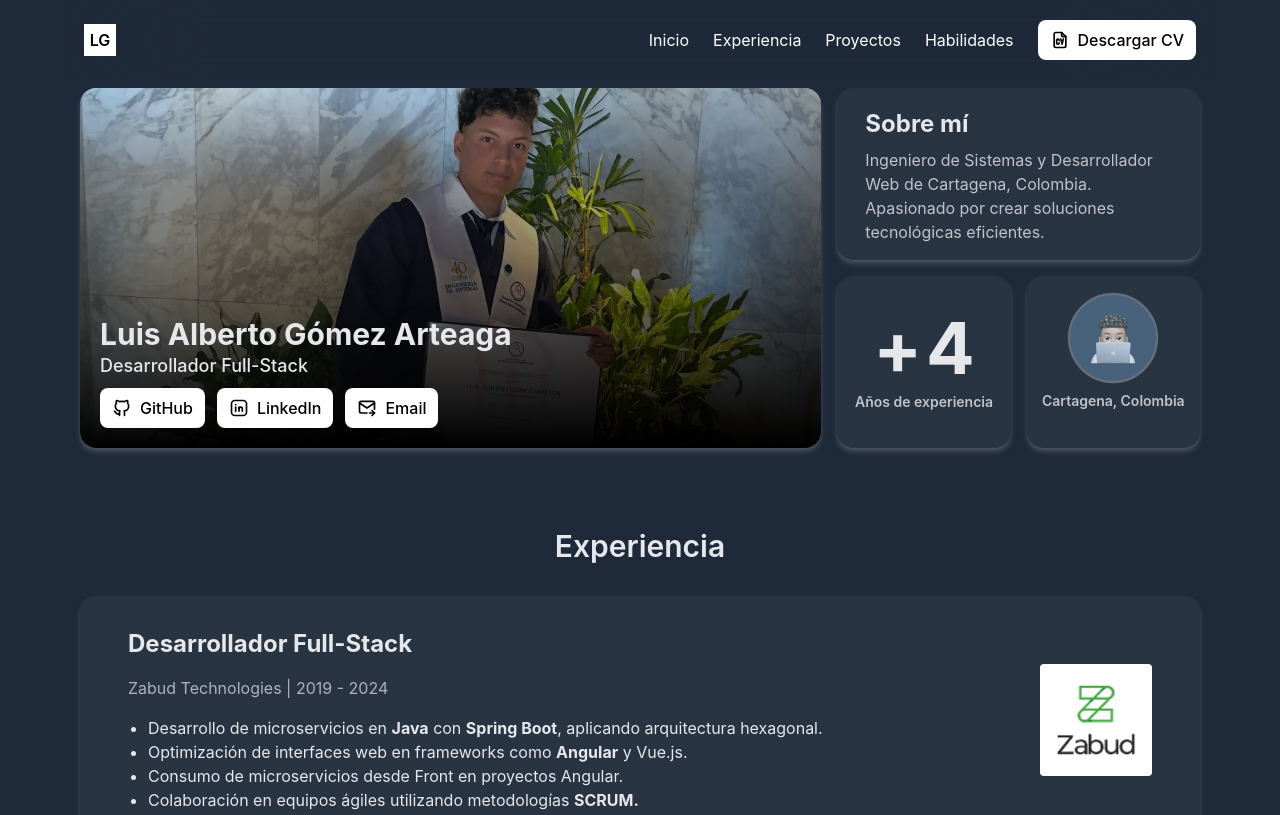
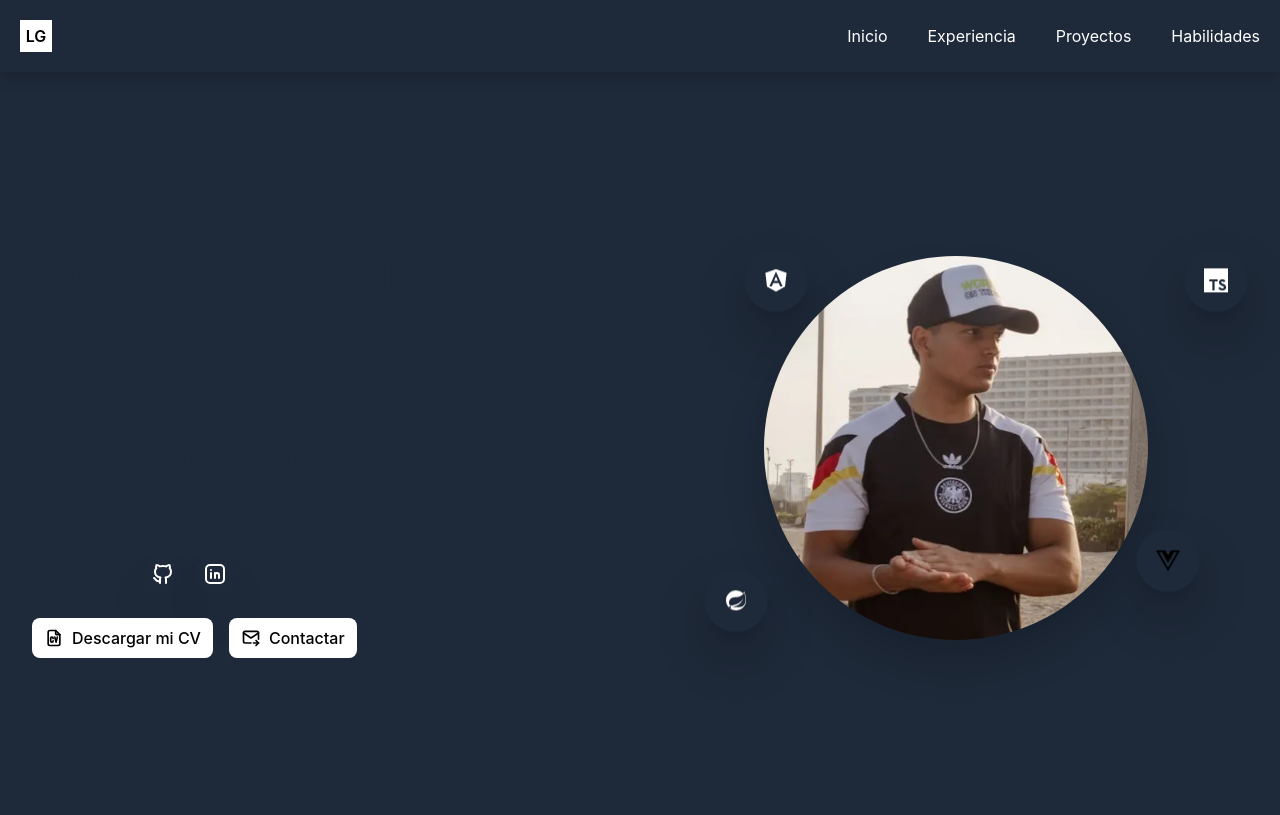
Before and after one commit to luisgomezadev/luisgomezdev-portfolio, an Astro site: page / in a window 1280 px wide. Shown: the top 815 px of the page. Built offline with nearby package versions, Linux system fonts and the light colour scheme; Astro itself is replaced by a stand-in of ours.

Commit message:
Add new icons for Angular, TypeScript, Spring, Vue, and update profile image; refine Header and Navbar components

```diff
--- /dev/null
+++ b/src/assets/icons/AngularIcon.astro
@@ -0,0 +1,21 @@
+---
+const { color = 'currentColor', size = 24 } = Astro.props;
+---
+
+<svg
+  fill={color}
+  width={size}
+  height={size}
+  viewBox="0 0 32 32"
+  version="1.1"
+  xmlns="http://www.w3.org/2000/svg"
+  ><g id="SVGRepo_bgCarrier" stroke-width="0"></g><g
+    id="SVGRepo_tracerCarrier"
+    stroke-linecap="round"
+    stroke-linejoin="round"></g><g id="SVGRepo_iconCarrier">
+    <title>angular</title>
+    <path
+      d="M24.826 23.885h-3.297l-1.777-4.377h-7.507l-1.777 4.379h-3.299l8.83-19.571zM15.999 1.004l-14.145 4.976 2.157 18.458 11.989 6.557 11.992-6.551 2.154-18.462-14.147-4.977zM13.414 16.806h5.171l-2.587-6.133z"
+    ></path>
+  </g></svg
+>
--- /dev/null
+++ b/src/assets/icons/SpringIcon.astro
@@ -0,0 +1,14 @@
+---
+const { color = 'currentColor', size = 24 } = Astro.props;
+---
+
+<svg fill={color} width={size} height={size} viewBox="0 0 24 24" xmlns="http://www.w3.org/2000/svg"
+  ><g id="SVGRepo_bgCarrier" stroke-width="0"></g><g
+    id="SVGRepo_tracerCarrier"
+    stroke-linecap="round"
+    stroke-linejoin="round"></g><g id="SVGRepo_iconCarrier"
+    ><path
+      d="M20.205 16.392c-2.469 3.289-7.741 2.179-11.122 2.338 0 0-.599.034-1.201.133 0 0 .228-.097.519-.198 2.374-.821 3.496-.986 4.939-1.727 2.71-1.388 5.408-4.413 5.957-7.555-1.032 3.022-4.17 5.623-7.027 6.679-1.955.722-5.492 1.424-5.493 1.424a5.28 5.28 0 0 1-.143-.076c-2.405-1.17-2.475-6.38 1.894-8.059 1.916-.736 3.747-.332 5.818-.825 2.208-.525 4.766-2.18 5.805-4.344 1.165 3.458 2.565 8.866.054 12.21zm.042-13.28a9.212 9.212 0 0 1-1.065 1.89 9.982 9.982 0 0 0-7.167-3.031C6.492 1.971 2 6.463 2 11.985a9.983 9.983 0 0 0 3.205 7.334l.22.194a.856.856 0 1 1 .001.001l.149.132A9.96 9.96 0 0 0 12.015 22c5.278 0 9.613-4.108 9.984-9.292.274-2.539-.476-5.763-1.752-9.596"
+    ></path></g
+  ></svg
+>
--- /dev/null
+++ b/src/assets/icons/TypeScriptIcon.astro
@@ -0,0 +1,14 @@
+---
+const { color = 'currentColor', size = 24 } = Astro.props;
+---
+
+<svg fill={color} width={size} height={size} viewBox="0 0 32 32" xmlns="http://www.w3.org/2000/svg"
+  ><g id="SVGRepo_bgCarrier" stroke-width="0"></g><g
+    id="SVGRepo_tracerCarrier"
+    stroke-linecap="round"
+    stroke-linejoin="round"></g><g id="SVGRepo_iconCarrier">
+    <path
+      d="M0 16v16h32v-32h-32zM25.786 14.724c0.813 0.203 1.432 0.568 2.005 1.156 0.292 0.312 0.729 0.885 0.766 1.026 0.010 0.042-1.38 0.974-2.224 1.495-0.031 0.021-0.156-0.109-0.292-0.313-0.411-0.599-0.844-0.859-1.505-0.906-0.969-0.063-1.594 0.443-1.589 1.292-0.005 0.208 0.042 0.417 0.135 0.599 0.214 0.443 0.615 0.708 1.854 1.245 2.292 0.984 3.271 1.635 3.88 2.557 0.682 1.031 0.833 2.677 0.375 3.906-0.51 1.328-1.771 2.234-3.542 2.531-0.547 0.099-1.849 0.083-2.438-0.026-1.286-0.229-2.505-0.865-3.255-1.698-0.297-0.323-0.87-1.172-0.833-1.229 0.016-0.021 0.146-0.104 0.292-0.188s0.682-0.396 1.188-0.688l0.922-0.536 0.193 0.286c0.271 0.411 0.859 0.974 1.214 1.161 1.021 0.542 2.422 0.464 3.115-0.156 0.281-0.234 0.438-0.594 0.417-0.958 0-0.37-0.047-0.536-0.24-0.813-0.25-0.354-0.755-0.656-2.198-1.281-1.651-0.714-2.365-1.151-3.010-1.854-0.406-0.464-0.708-1.010-0.88-1.599-0.12-0.453-0.151-1.589-0.057-2.042 0.339-1.599 1.547-2.708 3.281-3.036 0.563-0.109 1.875-0.068 2.427 0.068zM18.276 16.063l0.010 1.307h-4.167v11.839h-2.948v-11.839h-4.161v-1.281c0-0.714 0.016-1.307 0.036-1.323 0.016-0.021 2.547-0.031 5.62-0.026l5.594 0.016z"
+    ></path>
+  </g></svg
+>
--- /dev/null
+++ b/src/assets/icons/VueIcon.astro
@@ -0,0 +1,19 @@
+---
+const { color = 'currentColor', size = 24 } = Astro.props;
+---
+
+<svg
+  fill={color}
+  width={size}
+  height={size}
+  viewBox="0 0 24 24"
+  xmlns="http://www.w3.org/2000/svg"
+  ><g id="SVGRepo_bgCarrier" stroke-width="0"></g><g
+    id="SVGRepo_tracerCarrier"
+    stroke-linecap="round"
+    stroke-linejoin="round"></g><g id="SVGRepo_iconCarrier">
+    <path
+      d="M19.1143 2H15L12 6.9L9.42857 2H0L12 23L24 2H19.1143ZM3 3.75H5.91429L12 14.6L18.0857 3.75H21L12 19.5L3 3.75Z"
+      fill="#000000"></path>
+  </g></svg
+>
--- a/src/components/Experience.astro
+++ b/src/components/Experience.astro
@@ -22,7 +22,7 @@ const { id } = Astro.props;
               >Angular</strong
             > y Vue.js.
           </li>
-          <li>Consumo de microservicios desde Front en proyectos Angular.</li>
+          <li>Consumo de microservicios desde Front.</li>
           <li>
             Colaboración en equipos ágiles utilizando metodologías <strong
               >SCRUM.</strong
--- a/src/components/Header.astro
+++ b/src/components/Header.astro
@@ -3,6 +3,10 @@ import GitHub from '../assets/icons/GitHub.astro';
 import LinkedIn from '../assets/icons/LinkedIn.astro';
 import CvIcon from '../assets/icons/CvIcon.astro';
 import EmailIcon from '../assets/icons/EmailIcon.astro';
+import AngularIcon from '../assets/icons/AngularIcon.astro';
+import TypeScriptIcon from '../assets/icons/TypeScriptIcon.astro';
+import SpringIcon from '../assets/icons/SpringIcon.astro';
+import VueIcon from '../assets/icons/VueIcon.astro';
 
 import ButtonLink from './ButtonLink.astro';
 import CardItem from './CardItem.astro';
@@ -10,70 +14,102 @@ import CardItem from './CardItem.astro';
 const { id } = Astro.props;
 ---
 
-<section id={id} class="w-full grid auto-rows-[172px] grid-cols-6 gap-4 scroll-mt-30">
-  <CardItem class="col-span-6 lg:col-span-4 row-span-2">
-    <div class="absolute bg_gradient top-0 left-0 bottom-0 right-0 z-[2]"></div>
-    <img
-      class="absolute w-full h-full object-cover left-0 top-0"
-      src="/images/background_perfil.webp"
-      alt="Fondo de perfil"
-    />
-    <div class="absolute z-[3] left-0 bottom-0 flex flex-col p-5">
-      <span class="text-3xl font-bold leading-7">Luis Alberto Gómez Arteaga</span>
-      <span class="text-lg font-medium leading-9">Desarrollador Full-Stack</span>
-      <div class="flex flex-wrap items-center gap-3 mt-1">
-        <ButtonLink href="https://github.com/luisgomezadev">
-          <GitHub color="#000" size={20} />
-          <span class="hidden lg:flex">GitHub</span>
+<section
+  id={id}
+  class="grid lg:grid-cols-2 gap-12 items-center min-h-[calc(100vh-5rem)] py-12 scroll-mt-30"
+>
+  <div class="flex flex-col gap-6">
+    <h1 class="text-4xl sm:text-5xl lg:text-6xl font-bold text-gray-800 dark:text-white">
+      Hola, soy Luis Gómez Arteaga
+    </h1>
+    <h2
+      class="text-xl sm:text-2xl lg:text-3xl font-semibold text-gray-800 dark:text-white flex items-center aos-init aos-animate"
+      data-aos-delay="600"
+      data-aos="fade-right"
+    >
+      <span class="typing-text">Desarrollador FullStack</span>
+    </h2>
+    <p class="text-lg text-gray-800 dark:text-white leading-relaxed max-w-lg">
+      Ingeniero de sistemas y desarrollador web con más de cuatro años de experiencia en el diseño,
+      desarrollo y mantenimiento de aplicaciones web.
+    </p>
+    <div class="flex items-center space-x-4">
+      <span class="text-gray-800 dark:text-white font-medium">Sígueme en:</span>
+      <div class="flex space-x-3">
+        <a
+          href="https://github.com/luisgomezadev"
+          target="_blank"
+          rel="noopener noreferrer"
+          class="w-10 h-10 bg-gray-800 text-white dark:bg-white rounded-full flex items-center shadow-2xl justify-center dark:text-gray-800 hover:text-white dark:hover:bg-white dark:hover:text-gray-800 transition-all duration-300 hover:shadow-lg hover:-translate-y-1"
+          aria-label="Visit GitHub"
+        >
+          <GitHub class="w-6 h-6" />
+        </a>
+        <a
+          href="https://www.linkedin.com/in/luisgomezdev/"
+          target="_blank"
+          rel="noopener noreferrer"
+          class="w-10 h-10 bg-gray-800 text-white dark:bg-white rounded-full flex items-center shadow-2xl justify-center dark:text-gray-800 hover:text-white dark:hover:bg-white dark:hover:text-gray-800 transition-all duration-300 hover:shadow-lg hover:-translate-y-1"
+          aria-label="Visit LinkedIn"
+        >
+          <LinkedIn class="w-6 h-6" />
+        </a>
+      </div>
+    </div>
+    <div class="flex items-center gap-4">
+      <ButtonLink href="/files/CV_Luis_Gomez_2025.pdf">
+        <CvIcon color="#000" size={20} />
+        Descargar mi CV
       </ButtonLink>
-        <ButtonLink href="https://www.linkedin.com/in/luisgomezdev/">
-          <LinkedIn color="#000" size={20} />
-          <span class="hidden lg:flex">LinkedIn</span>
-        </ButtonLink>
-        <ButtonLink href="mailto:luisgomez24g@gmail.com">
+      <ButtonLink href="mailto:luisgomeza@gmail">
         <EmailIcon color="#000" size={20} />
-          <span class="hidden lg:flex">Email</span>
-        </ButtonLink>
-        <ButtonLink class="inline-flex lg:hidden" href="/files/CV_Luis_Gomez_2025.pdf">
-          <CvIcon color="#000" size={20} />
-          <span class="hidden lg:flex">Descargar CV</span>
+        Contactar
       </ButtonLink>
     </div>
   </div>
-  </CardItem>
-  <CardItem class="col-span-6 lg:col-span-2 row-span-1 flex flex-col py-5 px-7 gap-2">
-    <h2 class="text-2xl font-bold z-[1]">Sobre mí</h2>
-    <p class="text-base w-full z-[1] opacity-80">
-      Ingeniero de Sistemas y Desarrollador Web de Cartagena, Colombia. Apasionado por crear
-      soluciones tecnológicas eficientes.
-    </p>
-  </CardItem>
-  <CardItem
-    class="col-span-3 lg:col-span-1 row-span-1 flex items-center justify-center flex-col gap-2"
+  <div class="relative flex justify-center items-center">
+    <div class="relative">
+      <img
+        src="/images/foto_perfil.webp"
+        alt="Luis Gómez"
+        class="w-64 h-64 sm:w-80 sm:h-80 lg:w-96 lg:h-96 object-cover rounded-full shadow-2xl hover:-translate-y-2 transition-all duration-300"
+      />
+    </div>
+    <div
+      class="absolute top-0 left-8 sm:left-20 w-12 h-12 sm:w-16 sm:h-16 bg-gray-800 text-white dark:bg-white dark:text-gray-800 dark:border rounded-full drop-shadow-2xl shadow-lg dark:shadow-gray-800 flex items-center justify-center hover:scale-110 hover:shadow-xl hover:-translate-y-1 transition-all duration-300 animate-float"
     >
-    <p class="text-7xl z-[1] font-bold flex items-center gap-1">
-      <span>+</span><span>4</span>
-    </p>
-    <p class="text-sm font-semibold max-w-fit opacity-80 z-[1]">Años de experiencia</p>
-  </CardItem>
-  <CardItem
-    class="col-span-3 lg:col-span-1 row-span-1 flex items-center justify-center flex-col gap-3"
+      <AngularIcon class="w-6 h-6 sm:w-8 sm:h-8" />
+    </div>
+    <div
+      class="absolute top-0 right-8 md:right-0 w-12 h-12 sm:w-16 sm:h-16 bg-gray-800 text-white dark:bg-white dark:text-gray-800 dark:border rounded-full drop-shadow-2xl shadow-lg dark:shadow-gray-800 flex items-center justify-center hover:scale-110 hover:shadow-xl hover:-translate-y-1 transition-all duration-300 animate-float"
     >
-    <div class="relative flex items-center justify-center">
-      <img class="w-12" src="/images/memoji.png" alt="Memoji" />
+      <TypeScriptIcon class="w-6 h-6 sm:w-8 sm:h-8" />
+    </div>
     <div
-        class="w-22 h-22 bg-[#98D0FF] absolute rounded-full opacity-30 border-2 border-white animate__animated animate__pulse animate__infinite animate__fast"
+      class="absolute bottom-0 left-8 sm:left-10 w-12 h-12 sm:w-16 sm:h-16 bg-gray-800 text-white dark:bg-white dark:text-gray-800 dark:border rounded-full drop-shadow-2xl shadow-lg dark:shadow-gray-800 flex items-center justify-center hover:scale-110 hover:shadow-xl hover:-translate-y-1 transition-all duration-300 animate-float"
     >
+      <SpringIcon class="w-6 h-6 sm:w-8 sm:h-8" />
+    </div>
+    <div
+      class="absolute bottom-8 sm:bottom-10 right-10 sm:right-12 w-12 h-12 sm:w-16 sm:h-16 bg-gray-800 text-white dark:bg-white dark:text-gray-800 dark:border rounded-full drop-shadow-2xl shadow-lg dark:shadow-gray-800 flex items-center justify-center hover:scale-110 hover:shadow-xl hover:-translate-y-1 transition-all duration-300 animate-float"
+    >
+      <VueIcon class="w-6 h-6 sm:w-8 sm:h-8" />
     </div>
   </div>
-    <div class="mt-3">
-      <span class="text-sm font-semibold max-w-fit opacity-80">Cartagena, Colombia</span>
-    </div>
-  </CardItem>
 </section>
 <style>
-  .bg_gradient {
-    background: #000000;
-    background: linear-gradient(0deg, rgba(0, 0, 0, 1) 0%, rgba(0, 0, 0, 0.014) 100%);
+  .animate-float {
+    animation: float 3s ease-in-out infinite;
+  }
+
+  @keyframes float {
+    0%,
+    100% {
+      transform: translateY(0px);
+    }
+
+    50% {
+      transform: translateY(-10px);
+    }
   }
 </style>
--- a/src/components/Navbar.astro
+++ b/src/components/Navbar.astro
@@ -4,24 +4,18 @@ import CvIcon from '../assets/icons/CvIcon.astro';
 import ButtonLink from './ButtonLink.astro';
 ---
 
-<header class="h-[5rem] fixed top-0 left-0 z-10 w-full p-3 sm:p-0">
+<header class="fixed top-0 left-0 w-full p-3 sm:p-0 sm:shadow-lg z-50">
   <nav
-    class="mx-auto max-w-6xl w-full text-white flex items-center py-2 sm:py-5 px-5 justify-between backdrop-blur-3xl rounded-2xl sm:rounded-none bg-gray-600/30 sm:bg-transparent border-2 sm:border-0 border-gray-500"
+    class="mx-auto max-w-7xl w-full text-white flex items-center backdrop-blur-3xl sm:backdrop-blur-none py-2 sm:py-5 px-5 justify-between rounded-2xl sm:rounded-none sm:bg-gray-800 bg-transparent border-2 sm:border-0 border-gray-500"
   >
     <div class="w-7 h-7 bg-white items-center justify-center dark:bg-moonlit p-4 hidden sm:flex">
       <span class="text-black text-med font-semibold">LG</span>
     </div>
-    <ul class="flex items-center gap-6 justify-between w-full sm:w-auto">
+    <ul class="flex items-center gap-x-3 sm:gap-x-10 justify-between w-full sm:w-auto">
       <li><a href="#inicio">Inicio</a></li>
       <li><a href="#experiencia">Experiencia</a></li>
       <li><a href="#proyectos">Proyectos</a></li>
       <li><a href="#habilidades">Habilidades</a></li>
-      <li class="hidden lg:block">
-        <ButtonLink href="/files/CV_Luis_Gomez_2025.pdf">
-          <CvIcon color="#000" size={20} />
-          <span class="hidden lg:flex">Descargar CV</span>
-        </ButtonLink>
-      </li>
     </ul>
   </nav>
 </header>
--- a/src/data/skills.ts
+++ b/src/data/skills.ts
@@ -20,8 +20,8 @@ export const SKILLS = [
     icon: "/skills/angular.webp",
   },
   {
-    name: "Angular Material",
-    icon: "/skills/material.png",
+    name: "VueJS",
+    icon: "/skills/vue.webp",
   },
   {
     name: "Astro",
--- a/src/layouts/Layout.astro
+++ b/src/layouts/Layout.astro
@@ -38,7 +38,7 @@ const { title, description } = Astro.props;
   </head>
   <body class="text-gray-200 bg-gray-800">
     <Navbar />
-    <main class="container max-w-6xl mx-auto px-4 mt-22 mb-14 flex flex-col gap-20">
+    <main class="container max-w-7xl mx-auto px-4 sm:px-6 lg:px-8 mt-22 mb-14 flex flex-col gap-20">
       <slot />
     </main>
     <Footer />
```
Also changed, not shown: public/images/foto_perfil.webp (added), public/skills/vue.webp (added). Lines whose indentation alone changed are shown as unchanged.
